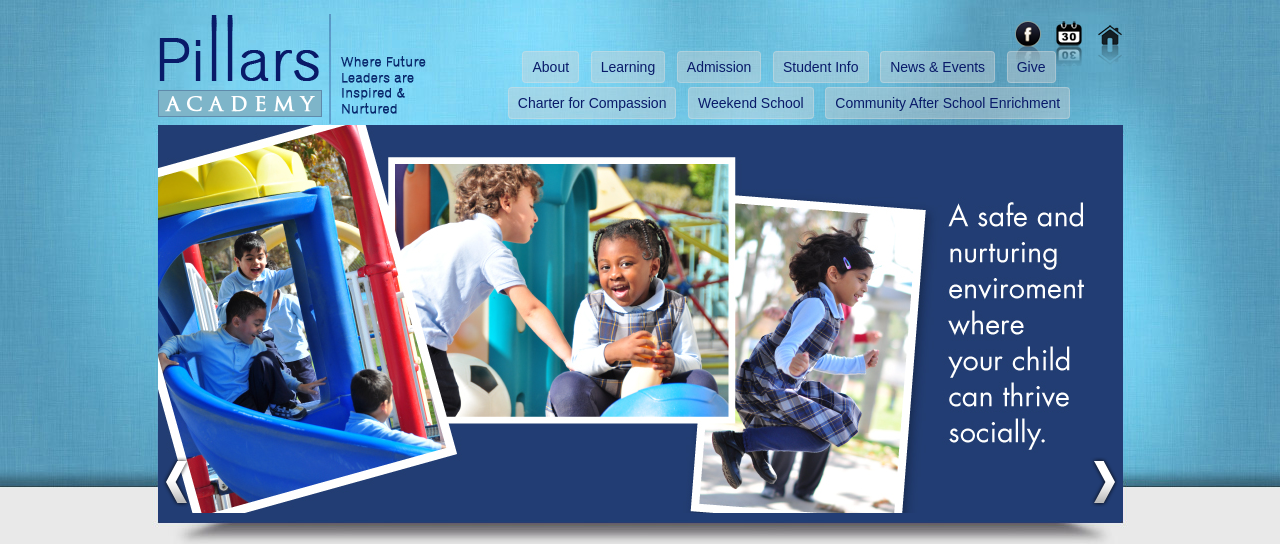
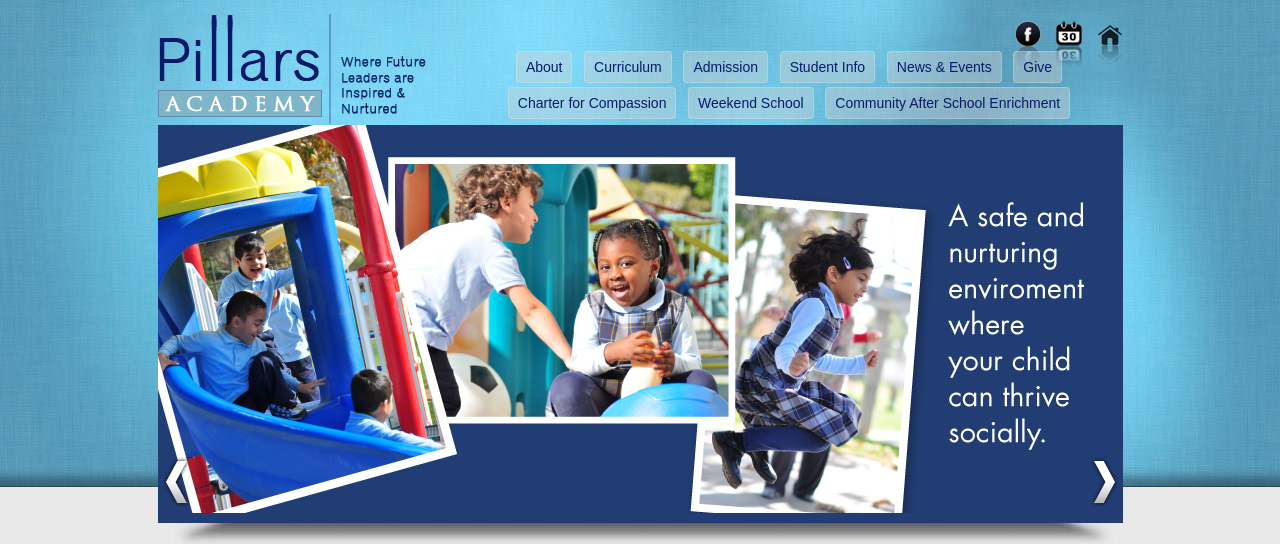
Before and after one commit to pillarsacademy/pillarsacademy.github.io, a Jekyll site: the page built from index.md, in a window 1280 px wide. Shown: the top 544 px of the page. Built offline with Jekyll 4.4.1, drawn with Linux system fonts in a browser that asks for light colours; nearby versions of some CDN libraries; Markdown is read by kramdown in place of the engine named in the settings; grey boxes are pictures that could not be loaded.

Commit message:
Update menu.yml

```diff
--- a/_data/menu.yml
+++ b/_data/menu.yml
@@ -15,8 +15,8 @@
       title: "Testimonials"
     - path: directions
       title: "Directions"
-- path: learning
-  title: "Learning"
+- path: curriculum
+  title: "Curriculum"
   banner: /templates/alridah/images/header/teachinglearning.jpg
   href:
   items:
```
